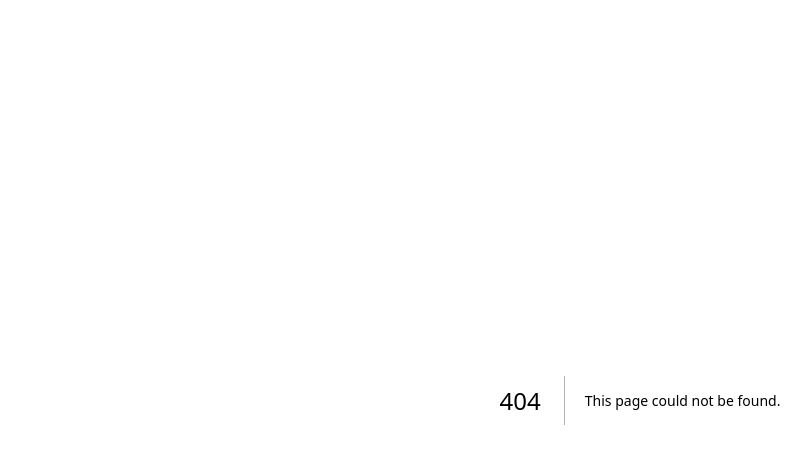
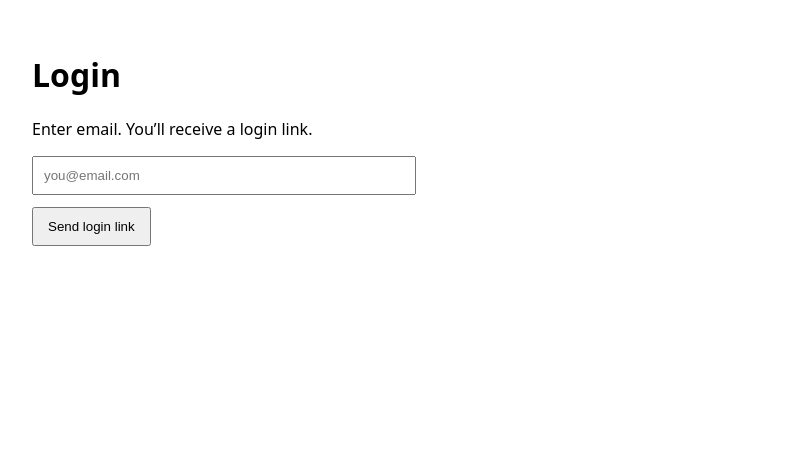
Before and after one commit to keanu-labs/ai-stack-core, a Next.js app in the folder apps/web/: page /login in a window 1280 px wide. Before the commit this address had no page. Shown: the top 464 px of the page, without its empty margins (0-811 px from the left). Built offline with nearby package versions, Linux system fonts and the light colour scheme; no server answers.

Commit message:
Create page.js

```diff
--- /dev/null
+++ b/apps/web/app/login/page.js
@@ -0,0 +1,44 @@
+"use client";
+
+import { useEffect, useState } from "react";
+import { supabase } from "../../lib/supabase";
+
+export default function LoginPage() {
+  const [email, setEmail] = useState("");
+  const [msg, setMsg] = useState("");
+
+  async function sendMagicLink() {
+    setMsg("Sending magic link...");
+    const { error } = await supabase.auth.signInWithOtp({
+      email,
+      options: {
+        emailRedirectTo: `${process.env.NEXT_PUBLIC_SITE_URL}/`
+      }
+    });
+
+    if (error) setMsg(`Error: ${error.message}`);
+    else setMsg("Check your email for the login link ✅");
+  }
+
+  return (
+    <main style={{ padding: 24, fontFamily: "system-ui", maxWidth: 600 }}>
+      <h1>Login</h1>
+      <p>Enter email. You’ll receive a login link.</p>
+
+      <input
+        value={email}
+        onChange={(e) => setEmail(e.target.value)}
+        placeholder="you@email.com"
+        style={{ padding: 10, width: "100%", maxWidth: 360 }}
+      />
+
+      <div style={{ marginTop: 12 }}>
+        <button onClick={sendMagicLink} style={{ padding: "10px 14px" }}>
+          Send login link
+        </button>
+      </div>
+
+      {msg && <p style={{ marginTop: 12 }}>{msg}</p>}
+    </main>
+  );
+}
```
